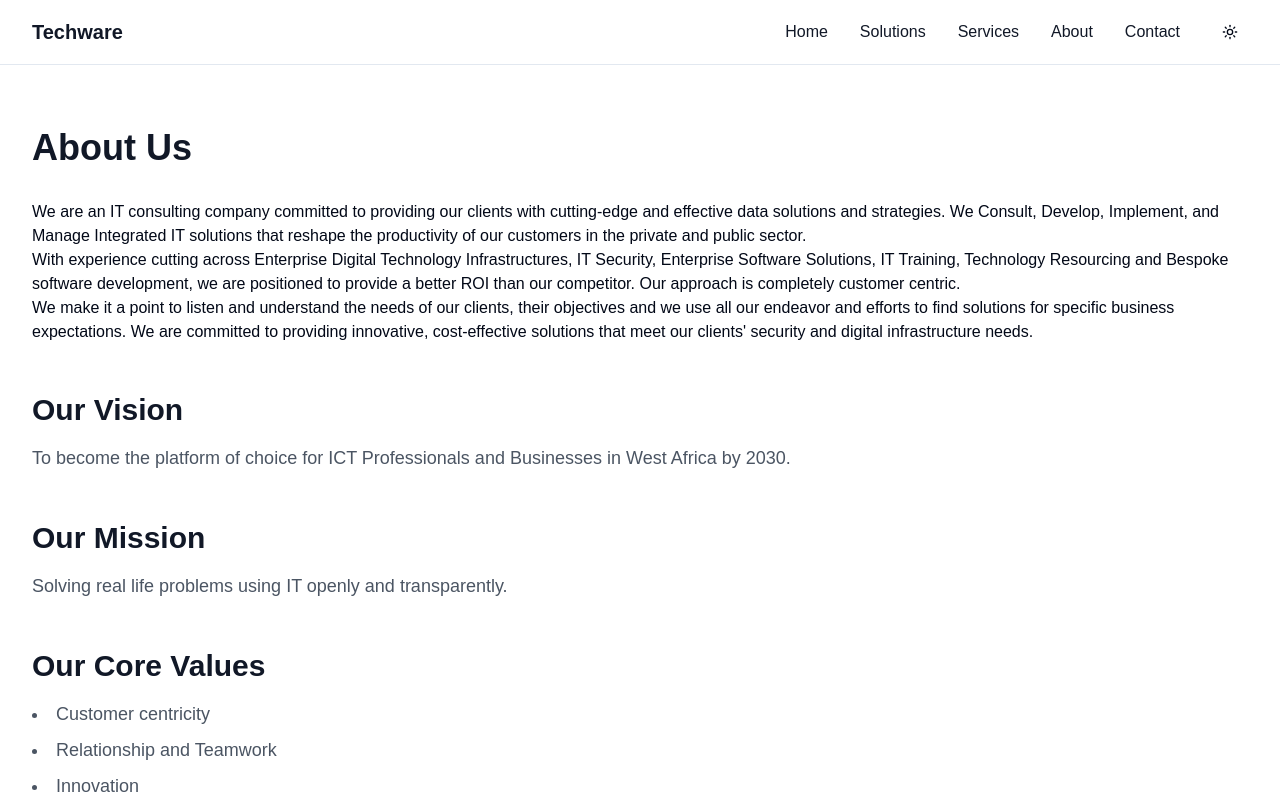
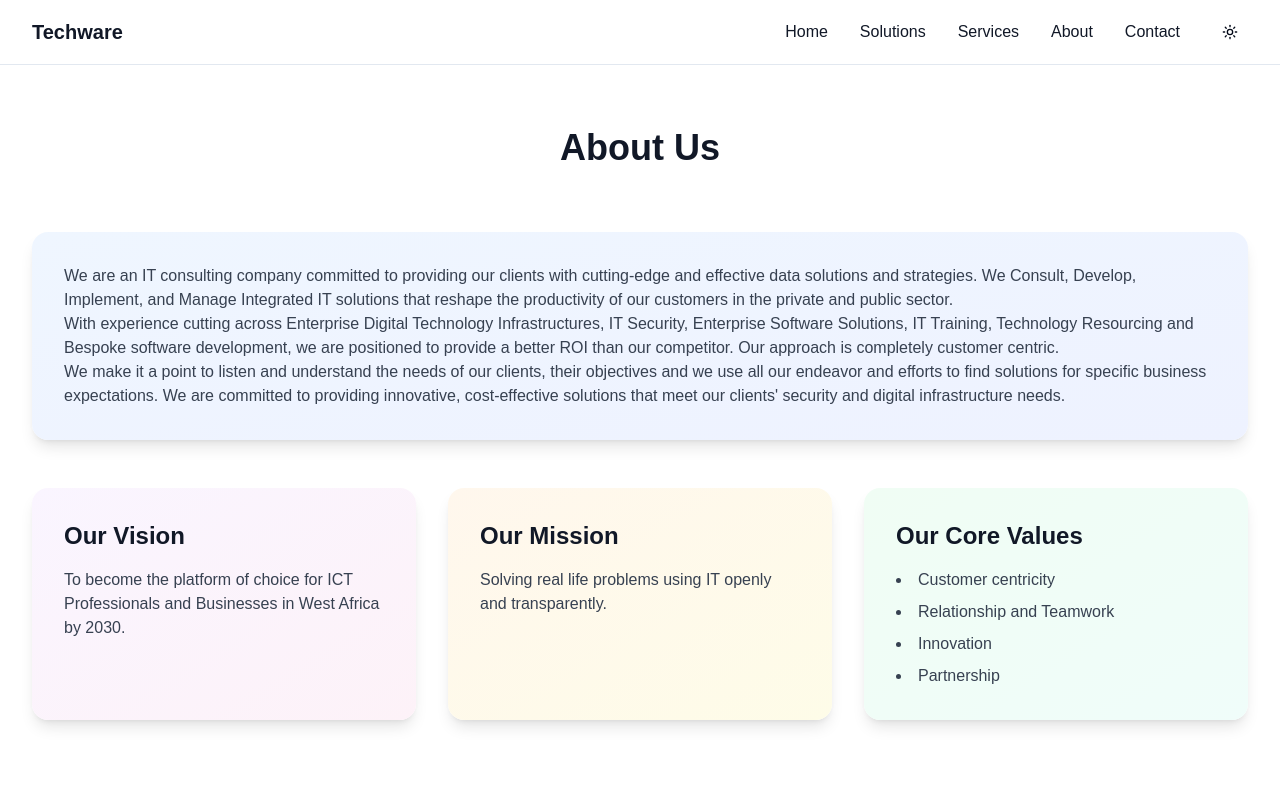
Before and after one commit to Iomole/techware2, a React (Vite) app: page /about in a window 1280 px wide. Shown: the top 800 px of the page. Built offline with nearby package versions, Linux system fonts and the light colour scheme; a web font is replaced by a local one.

Commit message:
Add animated colorful cards
Implement colorful animated cards for displaying content.
[skip gpt_engineer]

```diff
--- a/src/pages/About.tsx
+++ b/src/pages/About.tsx
@@ -15,51 +15,76 @@ const About = () => {
             transition={{ duration: 0.5 }}
             className="space-y-12"
           >
-            <div>
-              <h1 className="text-4xl font-bold text-gray-900 mb-8">About Us</h1>
-              <div className="prose prose-lg max-w-none">
-                <p>
+            <div className="text-center mb-16">
+              <h1 className="text-4xl font-bold text-gray-900">About Us</h1>
+            </div>
+
+            <motion.div
+              initial={{ opacity: 0 }}
+              animate={{ opacity: 1 }}
+              transition={{ duration: 0.5, delay: 0.2 }}
+              className="bg-gradient-to-br from-blue-50 to-indigo-50 dark:from-gray-800 dark:to-gray-900 p-8 rounded-2xl shadow-lg hover:shadow-xl transition-shadow duration-300"
+            >
+              <div className="prose prose-lg max-w-none dark:prose-invert">
+                <p className="text-gray-700 dark:text-gray-300">
                   We are an IT consulting company committed to providing our clients with cutting-edge and
                   effective data solutions and strategies. We Consult, Develop, Implement, and Manage Integrated
                   IT solutions that reshape the productivity of our customers in the private and public sector.
                 </p>
-                <p>
+                <p className="text-gray-700 dark:text-gray-300">
                   With experience cutting across Enterprise Digital Technology Infrastructures, IT Security,
                   Enterprise Software Solutions, IT Training, Technology Resourcing and Bespoke software
                   development, we are positioned to provide a better ROI than our competitor. Our approach is
                   completely customer centric.
                 </p>
-                <p>
+                <p className="text-gray-700 dark:text-gray-300">
                   We make it a point to listen and understand the needs of our clients, their objectives and we use
                   all our endeavor and efforts to find solutions for specific business expectations. We are committed
                   to providing innovative, cost-effective solutions that meet our clients' security and digital
                   infrastructure needs.
                 </p>
               </div>
-            </div>
+            </motion.div>
 
-            <div>
-              <h2 className="text-3xl font-bold text-gray-900 mb-4">Our Vision</h2>
-              <p className="text-lg text-gray-600">
+            <div className="grid md:grid-cols-3 gap-8">
+              <motion.div
+                initial={{ opacity: 0, y: 20 }}
+                animate={{ opacity: 1, y: 0 }}
+                transition={{ duration: 0.5, delay: 0.4 }}
+                className="bg-gradient-to-br from-purple-50 to-pink-50 dark:from-purple-900 dark:to-pink-900 p-8 rounded-2xl shadow-lg hover:shadow-xl transition-all duration-300 transform hover:-translate-y-1"
+              >
+                <h2 className="text-2xl font-bold text-gray-900 dark:text-white mb-4">Our Vision</h2>
+                <p className="text-gray-700 dark:text-gray-300">
                   To become the platform of choice for ICT Professionals and Businesses in West Africa by 2030.
                 </p>
-            </div>
+              </motion.div>
 
-            <div>
-              <h2 className="text-3xl font-bold text-gray-900 mb-4">Our Mission</h2>
-              <p className="text-lg text-gray-600">
+              <motion.div
+                initial={{ opacity: 0, y: 20 }}
+                animate={{ opacity: 1, y: 0 }}
+                transition={{ duration: 0.5, delay: 0.6 }}
+                className="bg-gradient-to-br from-orange-50 to-yellow-50 dark:from-orange-900 dark:to-yellow-900 p-8 rounded-2xl shadow-lg hover:shadow-xl transition-all duration-300 transform hover:-translate-y-1"
+              >
+                <h2 className="text-2xl font-bold text-gray-900 dark:text-white mb-4">Our Mission</h2>
+                <p className="text-gray-700 dark:text-gray-300">
                   Solving real life problems using IT openly and transparently.
                 </p>
-            </div>
+              </motion.div>
 
-            <div>
-              <h2 className="text-3xl font-bold text-gray-900 mb-4">Our Core Values</h2>
-              <ul className="list-disc list-inside text-lg text-gray-600 space-y-2">
+              <motion.div
+                initial={{ opacity: 0, y: 20 }}
+                animate={{ opacity: 1, y: 0 }}
+                transition={{ duration: 0.5, delay: 0.8 }}
+                className="bg-gradient-to-br from-green-50 to-teal-50 dark:from-green-900 dark:to-teal-900 p-8 rounded-2xl shadow-lg hover:shadow-xl transition-all duration-300 transform hover:-translate-y-1"
+              >
+                <h2 className="text-2xl font-bold text-gray-900 dark:text-white mb-4">Our Core Values</h2>
+                <ul className="list-disc list-inside text-gray-700 dark:text-gray-300 space-y-2">
                   <li>Customer centricity</li>
                   <li>Relationship and Teamwork</li>
                   <li>Innovation</li>
                   <li>Partnership</li>
                 </ul>
+              </motion.div>
             </div>
           </motion.div>
         </div>
```
Lines whose indentation alone changed are shown as unchanged.
